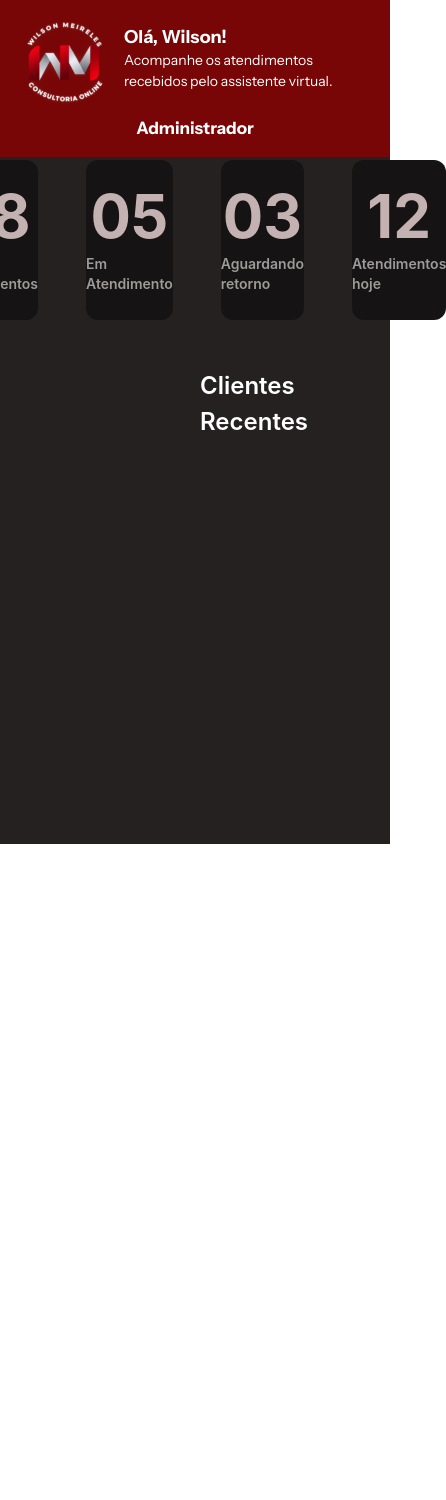
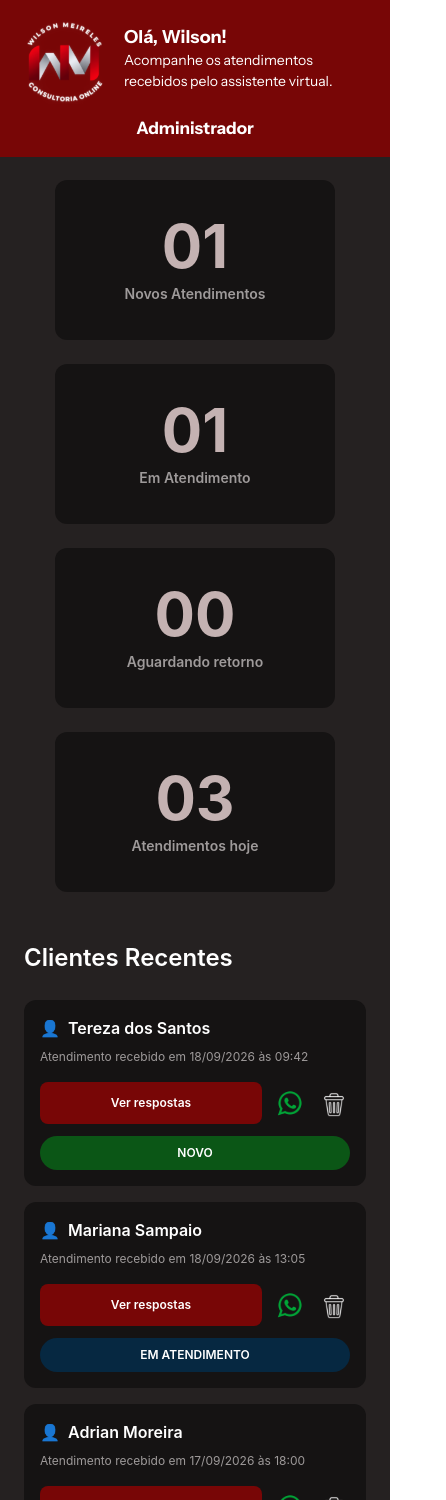
Before and after one commit to Doloradado/pi2-2026-2-equipe-2, a React (Vite) app in the folder frontend/: page /dashboard in a window 390 px wide. Shown: the whole page, 446 px wide, since content can reach past the window. Before the commit the page ends 844 px from the top, so only its background shows below. Built offline with nearby package versions, Linux system fonts and the light colour scheme; a web font is replaced by a local one.

Commit message:
feat: integra dashboard com dados mockados e ajusta responsividade

```diff
--- a/frontend/src/components/BaseClientCard.jsx
+++ b/frontend/src/components/BaseClientCard.jsx
@@ -26,38 +26,43 @@ function BaseClientCard({
   onWhatsApp = () => { },
   onExcluir = () => { },
 }) {
+  const coresStatus = {
+    NOVO: "bg-[#0B5616]",
+    "EM ATENDIMENTO": "bg-[#062841]",
+    FINALIZADO: "bg-[#786C12]",
+    "AGUARDANDO RETORNO": "bg-[#5A4A0F]",
+  }
+
+  const corStatus = coresStatus[status] ?? "bg-[#0B5616]"
+
   return (
-    <div className="w-full h-25 bg-[#151313] rounded-xl flex items-center px-6 flex-shrink-0">
+    <div className="w-full rounded-xl bg-[#151313] p-4 md:flex md:h-25 md:items-center md:px-6 md:py-0">
 
-      <div className="w-14 h-14 rounded-full overflow-hidden flex-shrink-0 bg-[#252121] flex items-center justify-center">
-        <h1 className="text-[60px]">👤</h1>
-      </div>
-
-      <div className="ml-5 flex flex-col justify-center w-70">
-        <h2 className="text-white font-semibold text-[16px]">
+      <div className="min-w-0 flex-1">
+        <h2 className="text-white font-semibold text-[16px] break-words">
+          <span className="mr-2">👤</span>
           {nome}
         </h2>
 
-        <p className="text-[#9E9A9A] text-[12px] mt-2">
+        <p className="text-[#9E9A9A] text-[12px] mt-2 break-words">
           Atendimento recebido em {data}
         </p>
       </div>
 
-      <div className="ml-10">
+      <div className="mt-4 grid grid-cols-[minmax(0,1fr)_auto_auto] items-center gap-3 md:mt-0 md:flex md:items-center md:gap-6">
+
         <button
           type="button"
           onClick={onVerRespostas}
-          className="bg-[#780606] hover:bg-[#9E0B0B] transition text-white text-[12px] font-semibold rounded-lg px-8 py-3"
+          className="whitespace-nowrap bg-[#780606] hover:bg-[#9E0B0B] transition text-white text-[12px] font-semibold rounded-lg px-6 py-3 md:px-8"
         >
           Ver respostas
         </button>
-      </div>
 
-      <div className="ml-16">
         <button
           type="button"
           onClick={onWhatsApp}
-          className="transition hover:opacity-60"
+          className="shrink-0 transition hover:opacity-60"
         >
           <img
             src="/imagens/whatsapp.svg"
@@ -65,19 +70,11 @@ function BaseClientCard({
             className="w-8 h-8"
           />
         </button>
-      </div>
 
-      <div className="ml-16">
-        <span className="bg-[#0B5616] text-white text-[12px] font-semibold rounded-full px-12 py-2">
-          {status}
-        </span>
-      </div>
-
-      <div className="ml-auto">
         <button
           type="button"
           onClick={onExcluir}
-          className="transition hover:opacity-60"
+          className="shrink-0 transition hover:opacity-60"
         >
           <img
             src="/imagens/lixeira.svg"
@@ -85,6 +82,13 @@ function BaseClientCard({
             className="w-8 h-8"
           />
         </button>
+
+        <span
+          className={`col-span-3 w-full text-center whitespace-nowrap text-white text-[12px] font-semibold rounded-full px-4 py-2 ${corStatus} md:col-span-1 md:w-auto md:min-w-[200px] md:px-6`}
+        >
+          {status}
+        </span>
+
       </div>
 
     </div>
--- a/frontend/src/pages/Dashboard.jsx
+++ b/frontend/src/pages/Dashboard.jsx
@@ -1,11 +1,45 @@
-import { useState } from "react"
+import { useEffect, useState } from "react"
+import { useNavigate } from "react-router-dom"
 
 import BaseHeader from "../components/BaseHeader"
 import BaseStatCard from "../components/BaseStatCard"
 import BaseClientCard from "../components/BaseClientCard"
+import DashboardMock from "./Dashboard-mock"
+import DashboardMockC from "./DashboardMockC"
+
+import { getAtendimentos } from "../services/mockApi"
 
 function Dashboard() {
+    const navigate = useNavigate()
+
+    const [estado, setEstado] = useState("mock")
+    const [atendimentos, setAtendimentos] = useState([])
     const [clienteParaExcluir, setClienteParaExcluir] = useState(null)
+
+    useEffect(() => {
+        let ativo = true
+
+        async function carregar() {
+            setEstado("loading")
+
+            const dados = await getAtendimentos()
+
+            if (!ativo) return
+
+            if (dados.length === 0) {
+                setEstado("mock")
+            } else {
+                setAtendimentos(dados)
+                setEstado("data")
+            }
+        }
+
+        carregar()
+
+        return () => {
+            ativo = false
+        }
+    }, [])
 
     function abrirConfirmacao(cliente) {
         setClienteParaExcluir(cliente)
@@ -16,99 +50,100 @@ function Dashboard() {
     }
 
     function confirmarExclusao() {
-        console.log("Excluindo:", clienteParaExcluir)
+        setAtendimentos((listaAtual) =>
+            listaAtual.filter(
+                (atendimento) => atendimento.id !== clienteParaExcluir.id
+            )
+        )
 
         setClienteParaExcluir(null)
     }
+
+    if (estado === "mock") {
+        return <DashboardMock />
+    }
+
+    if (estado === "loading") {
+        return <DashboardMockC />
+    }
+
+    const totalNovos = atendimentos.filter((a) => a.status === "NOVO").length
+    const totalEmAtendimento = atendimentos.filter(
+        (a) => a.status === "EM ATENDIMENTO"
+    ).length
+    const totalAguardando = atendimentos.filter(
+        (a) => a.status === "AGUARDANDO RETORNO"
+    ).length
+    const totalHoje = atendimentos.length
 
     return (
         <div className="min-h-screen bg-[#252121]">
             <BaseHeader />
 
-            <main className="pt-40">
-                <div className="flex justify-center gap-12">
+            <main className="pt-[180px] md:pt-40">
+                <div className="mx-auto grid w-full max-w-7xl grid-cols-1 place-items-center gap-6 px-6 sm:grid-cols-2 lg:grid-cols-4 lg:gap-12">
                     <BaseStatCard
-                        valor="08"
+                        valor={String(totalNovos).padStart(2, "0")}
                         titulo="Novos Atendimentos"
                     />
 
                     <BaseStatCard
-                        valor="05"
+                        valor={String(totalEmAtendimento).padStart(2, "0")}
                         titulo="Em Atendimento"
                     />
 
                     <BaseStatCard
-                        valor="03"
+                        valor={String(totalAguardando).padStart(2, "0")}
                         titulo="Aguardando retorno"
                     />
 
                     <BaseStatCard
-                        valor="12"
+                        valor={String(totalHoje).padStart(2, "0")}
                         titulo="Atendimentos hoje"
                     />
                 </div>
 
-                <section className="mt-12 w-full pl-50 pr-50">
+                <section className="mt-12 w-full px-6 md:px-8 lg:pl-50 lg:pr-50">
                     <h1 className="text-left text-white font-semibold text-[24px]">
                         Clientes Recentes
                     </h1>
 
-                    <div className="mt-6 max-h-[500px] overflow-y-auto flex flex-col gap-4">
-
-                        <BaseClientCard
-                            nome="Tereza dos Santos"
-                            data="18/09/2026 às 09:42"
-                            status="NOVO"
-                            onVerRespostas={() => alert("Ver respostas")}
-                            onWhatsApp={() => alert("WhatsApp")}
-                            onExcluir={() =>
-                                abrirConfirmacao("Tereza dos Santos")
-                            }
-                        />
-
-                        <BaseClientCard
-                            nome="Carlos Oliveira"
-                            data="17/09/2026 às 15:20"
-                            status="NOVO"
-                            onVerRespostas={() => alert("Ver respostas")}
-                            onWhatsApp={() => alert("WhatsApp")}
-                            onExcluir={() =>
-                                abrirConfirmacao("Carlos Oliveira")
-                            }
-                        />
-
-                        <BaseClientCard
-                            nome="Mariana Souza"
-                            data="16/09/2026 às 11:05"
-                            status="NOVO"
-                            onVerRespostas={() => alert("Ver respostas")}
-                            onWhatsApp={() => alert("WhatsApp")}
-                            onExcluir={() =>
-                                abrirConfirmacao("Mariana Souza")
-                            }
-                        />
-
+                    <div className="mt-6 max-h-[500px] overflow-y-auto flex flex-col gap-4 pb-4">
+                        {atendimentos.map((atendimento) => (
+                            <BaseClientCard
+                                key={atendimento.id}
+                                nome={atendimento.cliente}
+                                data={atendimento.data}
+                                status={atendimento.status}
+                                onVerRespostas={() =>
+                                    navigate(`/atendimento/${atendimento.id}`)
+                                }
+                                onWhatsApp={() => alert("WhatsApp")}
+                                onExcluir={() =>
+                                    abrirConfirmacao(atendimento)
+                                }
+                            />
+                        ))}
                     </div>
                 </section>
             </main>
 
             {clienteParaExcluir && (
                 <div className="fixed inset-0 z-[100] flex items-center justify-center bg-black/50">
-
                     <div className="bg-[#353333] rounded-xl w-96 p-8 flex flex-col items-center">
-
                         <h2 className="text-white text-xl font-semibold text-center">
-                            Deseja excluir {" "}
+                            Deseja excluir{" "}
                             <span className="text-white font-semibold">
-                                {clienteParaExcluir}
-                            </span>?
+                                {clienteParaExcluir.cliente}
+                            </span>
+                            ?
                         </h2>
 
                         <p className="text-[#9E9A9A] text-sm text-center mt-3">
                             Essa ação não poderá ser desfeita.
                         </p>
+
                         <div className="flex gap-4 mt-8">
-
                             <button
                                 type="button"
                                 onClick={confirmarExclusao}
--- a/frontend/src/services/api.js
+++ b/frontend/src/services/api.js
@@ -1,23 +1,67 @@
-/**
- * Camada de acesso aos dados utilizada pelo frontend.
- *
- * Atualmente, as funções são fornecidas pelo mockApi.js
- * para permitir o desenvolvimento sem depender do backend.
- *
- * Quando a API real estiver disponível, este arquivo deverá
- * substituir a implementação mockada pelas chamadas HTTP
- * para o backend, mantendo as mesmas funções utilizadas
- * pelas páginas sempre que possível.
- *
- * Fluxo atual:
- * Página -> api.js -> mockApi.js
- *
- * Fluxo futuro:
- * Página -> api.js -> API real -> Backend
- */
+const API_URL = "http://localhost:8080/api/Chatbot";
 
+export async function getClientes() {
+  const response = await fetch(`${API_URL}/clientes`);
+
+  if (!response.ok) {
+    throw new Error("Erro ao buscar clientes.");
+  }
+
+  return await response.json();
+}
+
+export async function criarSessao(clienteId) {
+  const response = await fetch(`${API_URL}/sessao`, {
+    method: "POST",
+    headers: {
+      "Content-Type": "application/json",
+    },
+    body: JSON.stringify(clienteId),
+  });
+
+  if (!response.ok) {
+    throw new Error("Erro ao criar sessão.");
+  }
+
+  return await response.json();
+}
+
+export async function enviarMensagem(
+  sessaoId,
+  remetente,
+  conteudo,
+  tipoMidia = "TEXTO",
+) {
+  const response = await fetch(`${API_URL}/mensagem`, {
+    method: "POST",
+    headers: {
+      "Content-Type": "application/json",
+    },
+    body: JSON.stringify({
+      sessaoId,
+      remetente,
+      conteudo,
+      tipoMidia,
+    }),
+  });
+
+  if (!response.ok) {
+    throw new Error("Erro ao enviar mensagem.");
+  }
+
+  return await response.json();
+}
+
+export async function getMensagens(sessaoId) {
+  const response = await fetch(`${API_URL}/sessoes/${sessaoId}/mensagens`);
+
+  if (!response.ok) {
+    throw new Error("Erro ao buscar mensagens.");
+  }
+
+  return await response.json();
+}
 export {
-  getClientes,
   getAtendimentos,
   getAtendimentoById,
   getConversaByAtendimentoId,
```
